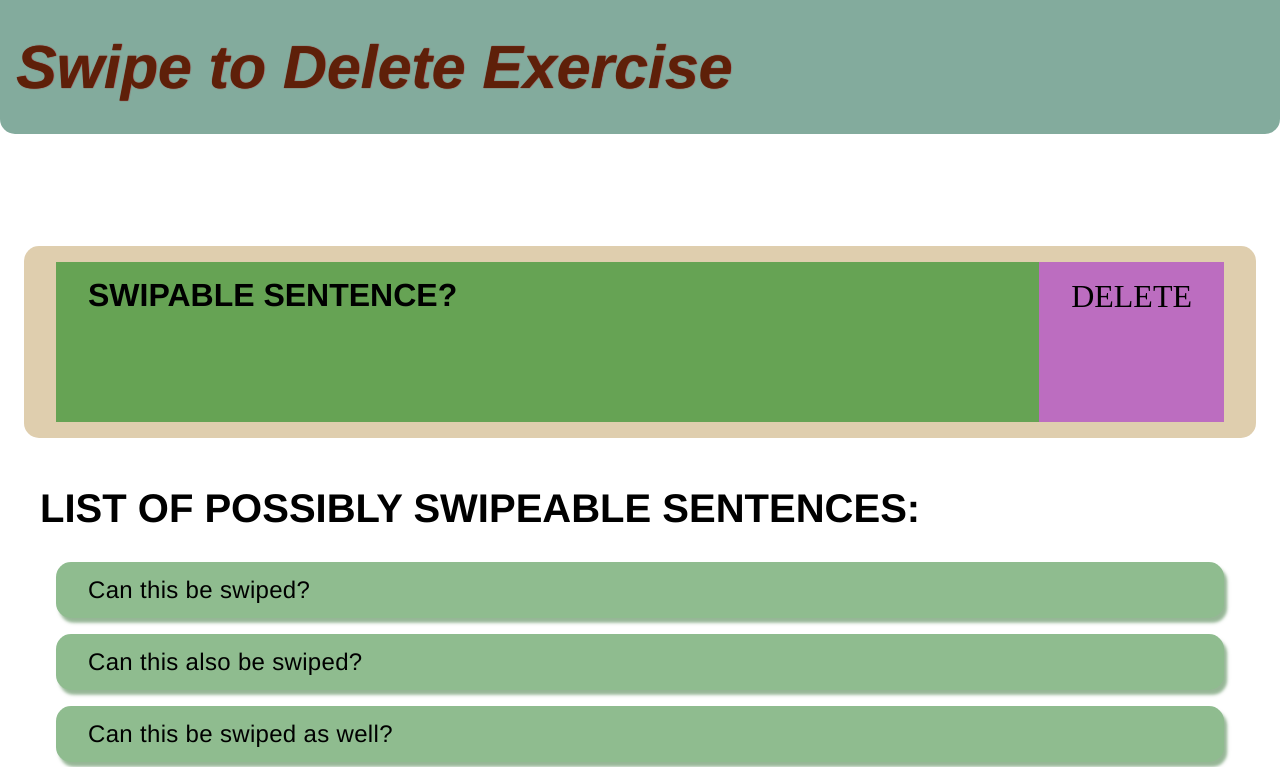
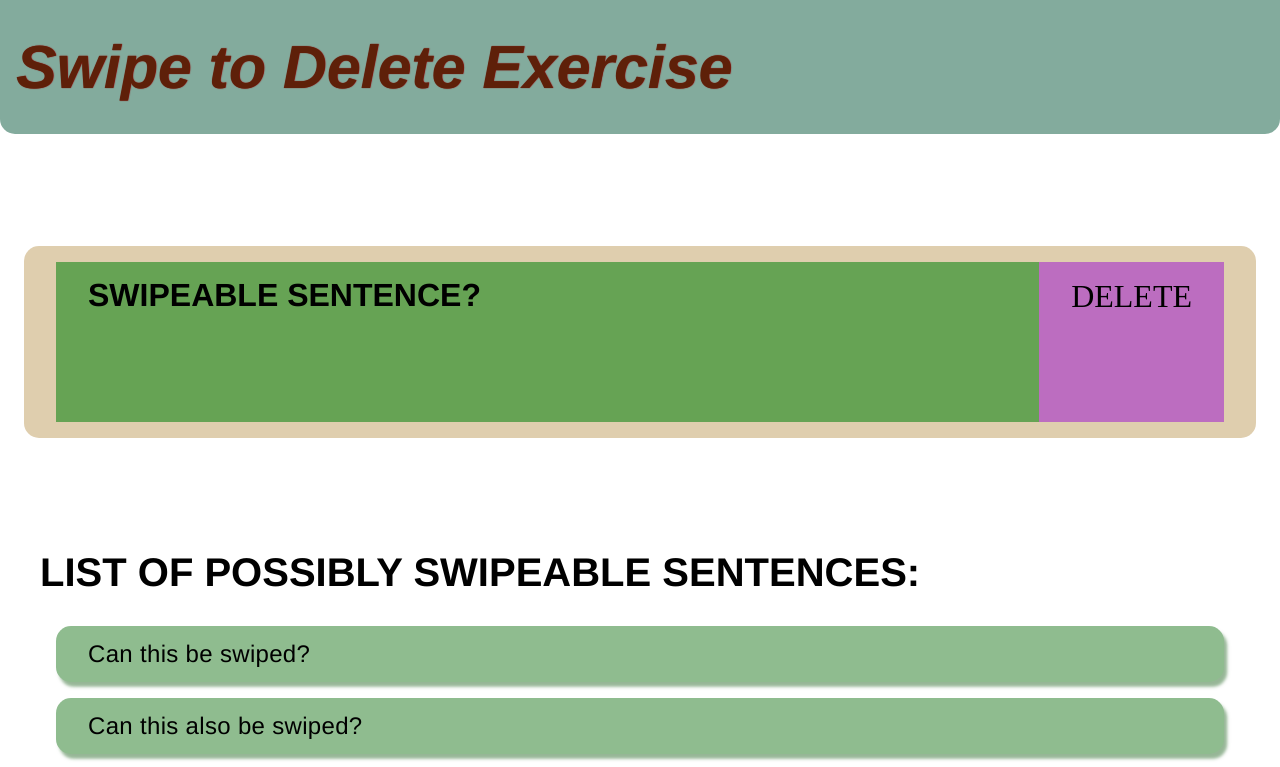
Before and after one commit to CecileAnna/swipe_to_delete, a plain HTML site: page index.html in a window 1280 px wide. Shown: the top 767 px of the page. Drawn offline with Linux system fonts and the light colour scheme.

Commit message:
minor changes commit

```diff
--- a/css/index.css
+++ b/css/index.css
@@ -59,7 +59,7 @@ p {
     grid-template-columns: 1fr 0.1fr;
     /* grid-template-rows: 1fr; */
     grid-auto-rows: 10rem;
-    margin: 3rem 0;
+    margin: 3rem 0 7rem 0;
     border-radius: 15px;
 }
 
--- a/index.html
+++ b/index.html
@@ -27,7 +27,7 @@
 
             <article class="Simple-test__article">
 
-                <h2 class="H2 Simple-test_h2">Swipable sentence?</h2>
+                <h2 class="H2 Simple-test_h2">Swipeable sentence?</h2>
 
             </article>
 
```
